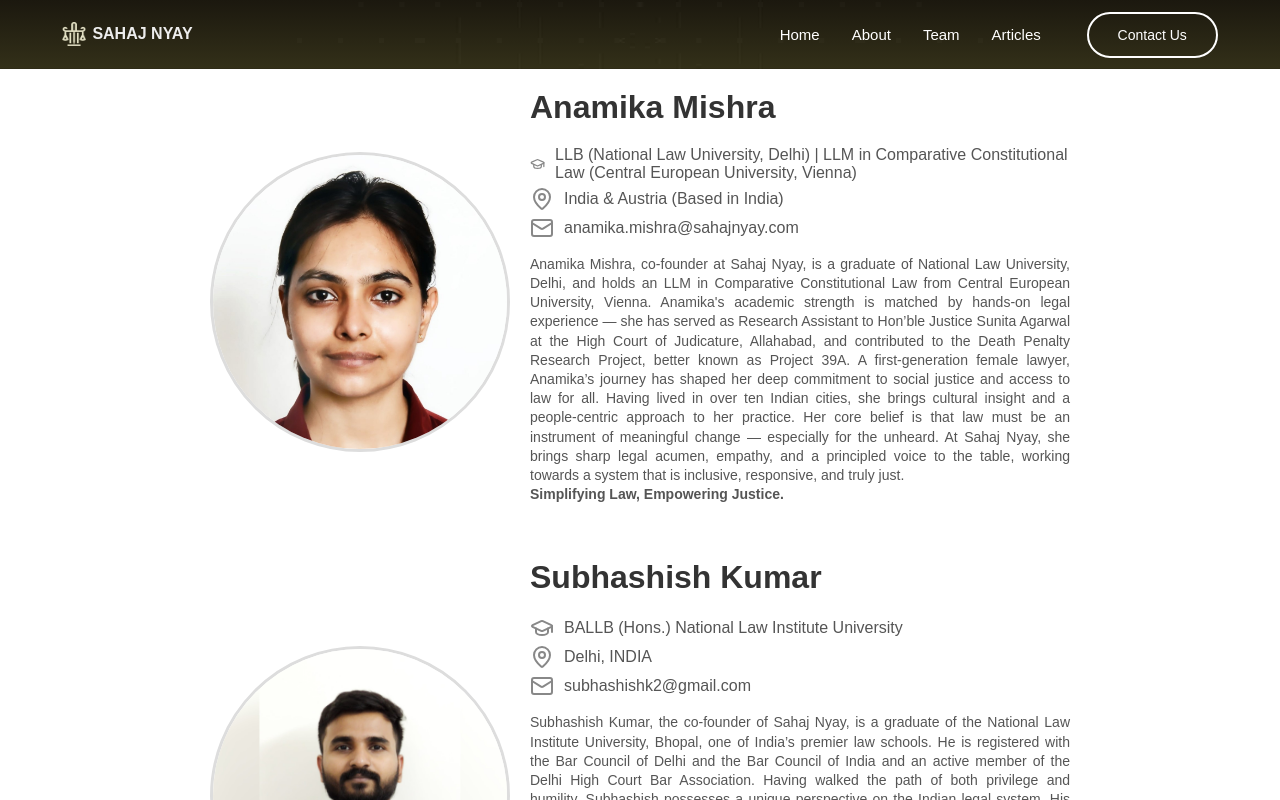
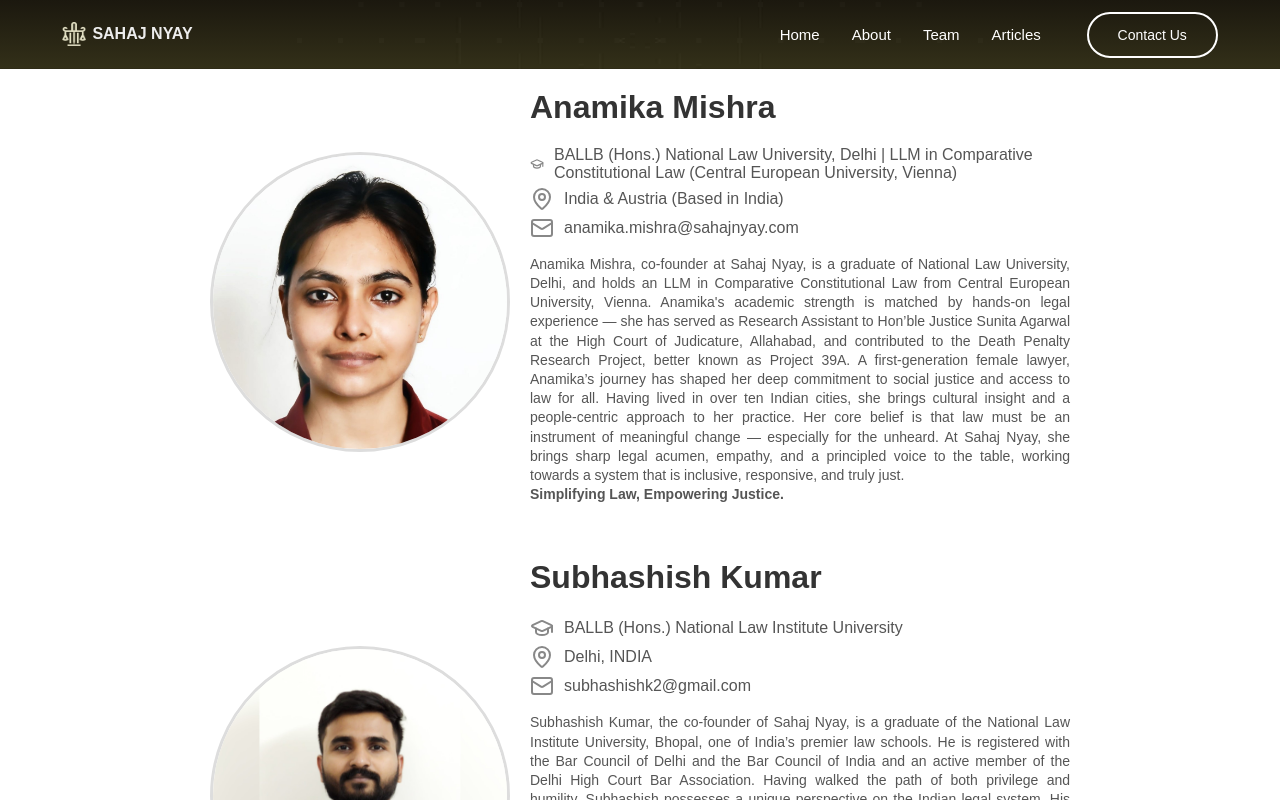
Before and after one commit to gautamkmahato/Law-firm, a Next.js app: page /team in a window 1280 px wide. Shown: the top 800 px of the page. Built offline with nearby package versions, Linux system fonts and the light colour scheme.

Commit message:
Update page.js

```diff
--- a/app/team/page.js
+++ b/app/team/page.js
@@ -28,7 +28,7 @@ export default function BioSection() {
           <h1 className={styles.name}>Anamika Mishra</h1>
           <p className={styles.education}>
             <GraduationCap className={styles.icon} />
-            LLB (National Law University, Delhi) | LLM in Comparative Constitutional Law (Central European University, Vienna)
+            BALLB (Hons.) National Law University, Delhi | LLM in Comparative Constitutional Law (Central European University, Vienna)
           </p>
           <p className={styles.location}>
             <MapPin className={styles.icon} />
```
